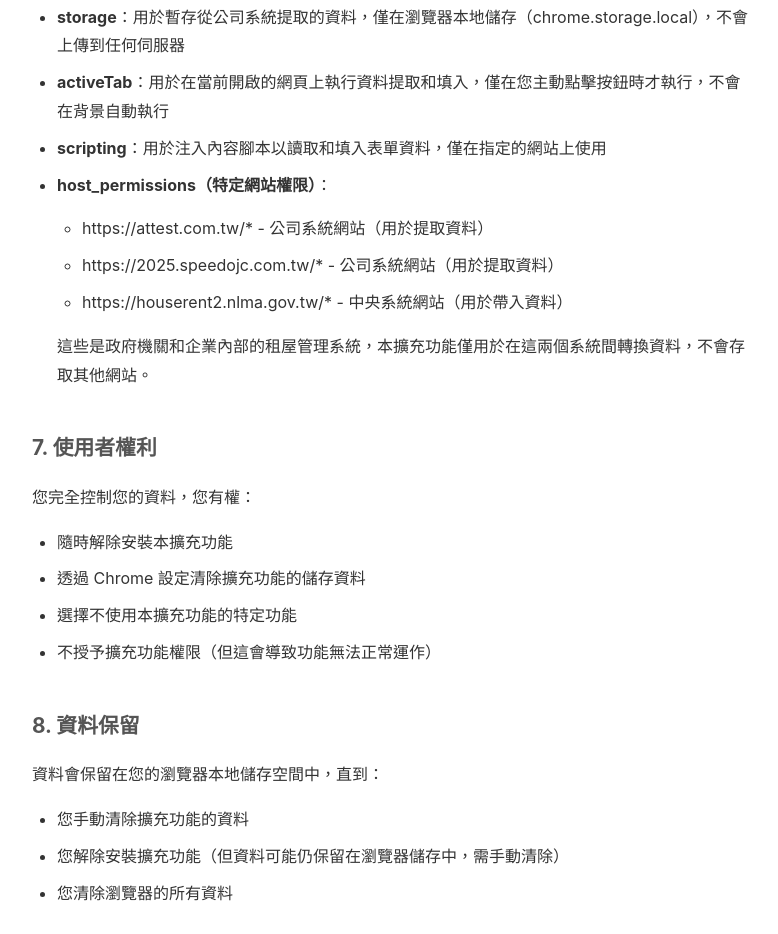
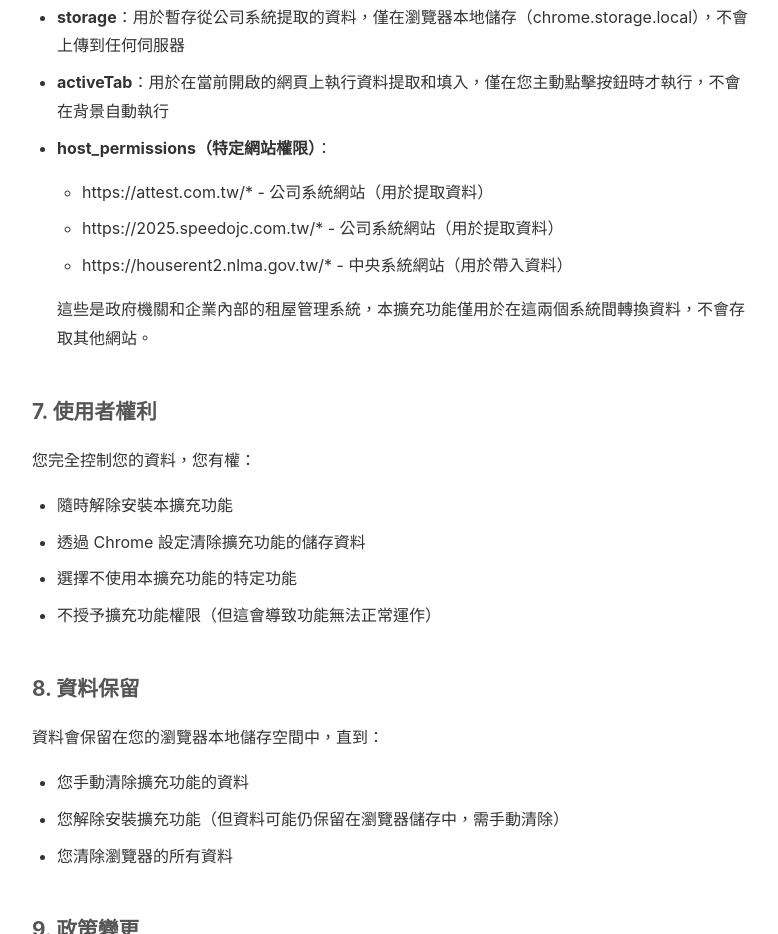
Before and after one commit to jason910204/privacy_policy, a plain HTML site: page index.html in a window 1280 px wide. Shown: the part 2135-3069 px from the top of the page, without its empty margins (248-1026 px from the left). Drawn offline with Linux system fonts and the light colour scheme.

Commit message:
Update index.html

```diff
--- a/index.html
+++ b/index.html
@@ -123,7 +123,6 @@
         <ul>
             <li><strong>storage</strong>：用於暫存從公司系統提取的資料，僅在瀏覽器本地儲存（chrome.storage.local），不會上傳到任何伺服器</li>
             <li><strong>activeTab</strong>：用於在當前開啟的網頁上執行資料提取和填入，僅在您主動點擊按鈕時才執行，不會在背景自動執行</li>
-            <li><strong>scripting</strong>：用於注入內容腳本以讀取和填入表單資料，僅在指定的網站上使用</li>
             <li><strong>host_permissions（特定網站權限）</strong>：
                 <ul>
                     <li>https://attest.com.tw/* - 公司系統網站（用於提取資料）</li>
```
